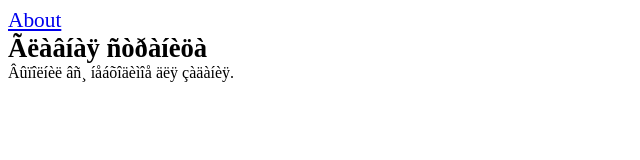
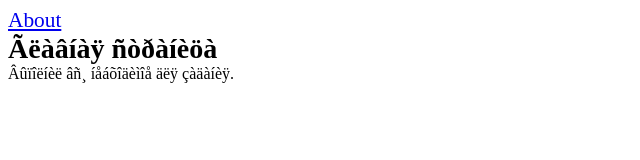
Before and after one commit to Alidgi/Laba, a plain HTML site: page index.html in a window 1280 px wide. Shown: the full height of the page, 0-640 px from the left. Drawn offline with Linux system fonts and the light colour scheme.

Commit message:
Another final fix

```diff
--- a/style.css
+++ b/style.css
@@ -4,5 +4,5 @@ font-size: 16pt;
 }
 b
 {
-font-size: 20pt;
+font-size: 21pt;
 }
```
